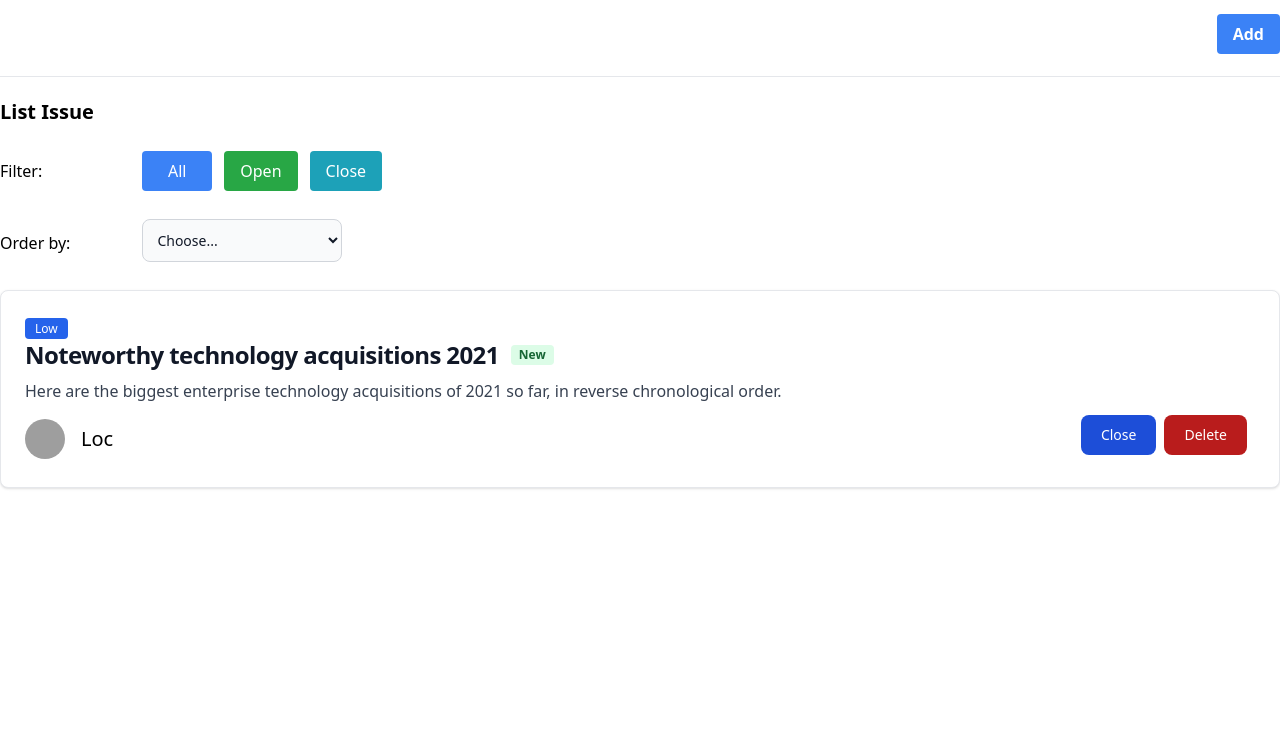
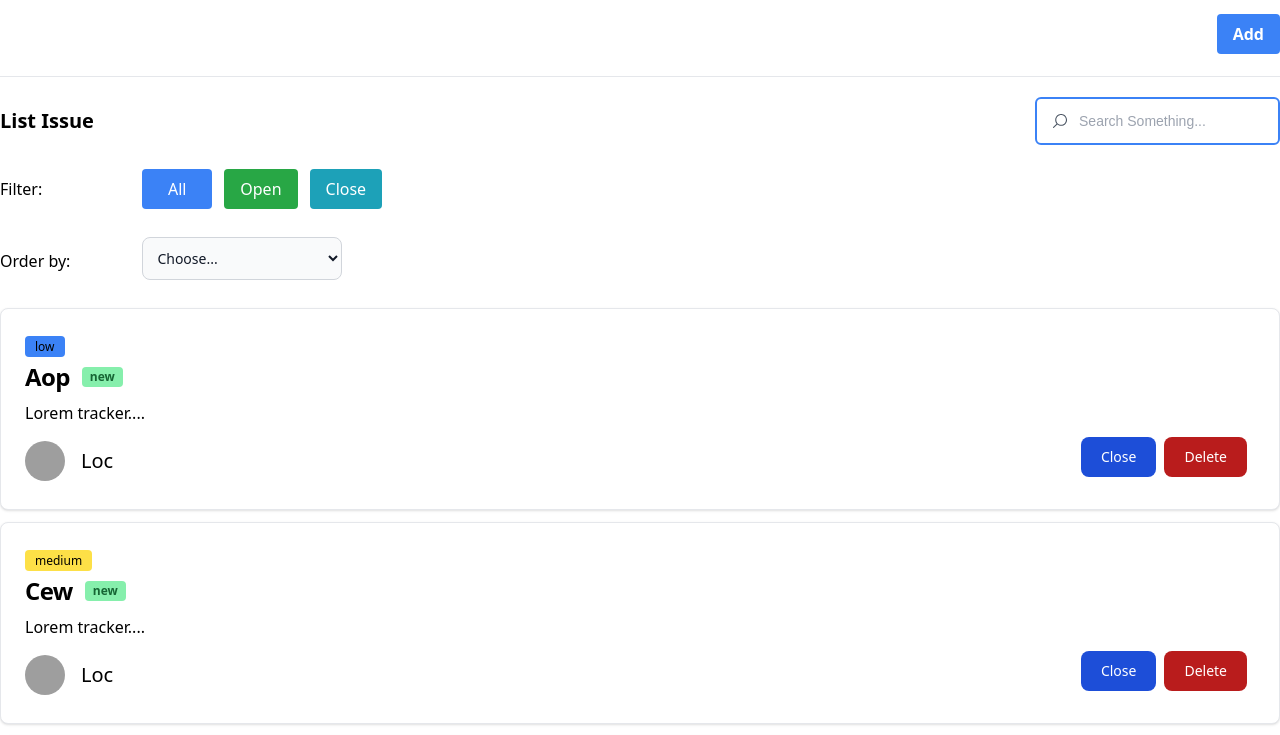
Before and after one commit to duyloc123/react-form-tracker, a React (Vite) app: page / in a window 1280 px wide. Shown: the part 535-1270 px from the top of the page. Before the commit the page ends 1039 px from the top, so only its background shows below. Built offline with nearby package versions, Linux system fonts and the light colour scheme; grey boxes are pictures that could not be loaded.

Commit message:
show list items, add, delete, update, search, sort

```diff
--- a/src/App.jsx
+++ b/src/App.jsx
@@ -1,4 +1,97 @@
+import React, { useRef } from "react";
+
 function App() {
+  const titleRef = React.useRef(null);
+  const authorRef = React.useRef(null);
+  const severityRef = React.useRef(null);
+  const descriptionRef = React.useRef(null);
+  const selectAuthorRef = React.useRef(null);
+  const searchRef = React.useRef(null);
+
+  const [issueTracker, setIssueTracker] = React.useState([
+    {
+      id: 1,
+      title: "Aop",
+      author: "Loc",
+      description: "Lorem tracker....",
+      severity: "low",
+      status: "new",
+    },
+    {
+      id: 2,
+      title: "Cew",
+      author: "Loc",
+      description: "Lorem tracker....",
+      severity: "medium",
+      status: "new",
+    },
+    {
+      id: 3,
+      title: "Bop",
+      author: "Loc",
+      description: "Lorem tracker....",
+      severity: "high",
+      status: "new",
+    },
+  ]);
+  const [filterIssue, setFilterIssue] = React.useState([]);
+
+  function addIssueTracker(e) {
+    e.preventDefault();
+    const items = {
+      id: issueTracker.length + 1,
+      title: titleRef.current.value,
+      author: authorRef.current.value,
+      severity: severityRef.current.value,
+      description: descriptionRef.current.value,
+      status: "new",
+    };
+    setIssueTracker((prevState) => {
+      return [...prevState, items];
+    });
+    setFilterIssue((prevState) => {
+      return [...prevState,items]
+    })
+  }
+
+  function deleteIssueTracker(idIssue) {
+    const newIssue = [...issueTracker].filter((items) => items.id !== idIssue);
+    setIssueTracker(newIssue);
+    setFilterIssue(newIssue);
+  }
+
+  function closeIssueTracker(idIssue) {
+    const updateIssue = issueTracker.map((items) =>
+      items.id === idIssue ? { ...items, status: "done" } : items
+    );
+    setIssueTracker(updateIssue);
+    setFilterIssue(updateIssue);
+  }
+
+  function selectAuthor() {
+    if (selectAuthorRef.current.value === "asc") {
+      const ascIssue = [...issueTracker].sort((a, b) =>
+        a.title.localeCompare(b.title)
+      );
+      setIssueTracker(ascIssue);
+      setFilterIssue(ascIssue);
+    }
+    if (selectAuthorRef.current.value === "desc") {
+      const descIssue = [...issueTracker].sort((a, b) =>
+        b.title.localeCompare(a.title)
+      );
+      setIssueTracker(descIssue);
+      setFilterIssue(descIssue);
+    }
+  }
+
+  function searchIssue() {
+    const searchValue = searchRef.current.value.toLowerCase();
+    const searchResults = issueTracker.filter((items) =>
+        items.title.toLowerCase().includes(searchValue)
+      );
+      setFilterIssue(searchResults);
+  }
 
   return (
     <>
@@ -12,14 +105,16 @@ function App() {
           <input
             type="text"
             id="issueTitle"
-          className="mt-3 mb-4 bg-gray-50 border border-gray-300 text-gray-900 text-sm rounded-lg focus:ring-blue-500 focus:border-blue-500 block w-full p-2.5 dark:bg-gray-700 dark:border-gray-600 dark:placeholder-gray-400 dark:text-white dark:focus:ring-blue-500 dark:focus:border-blue-500"
+            ref={titleRef}
+            className="mt-3 mb-4 bg-gray-50 border border-gray-300 text-gray-900 text-sm rounded-lg focus:ring-blue-500 focus:border-blue-500 block w-full p-2.5   "
             placeholder="Title..."
             required
           />
           <label htmlFor="issueAuthor">Author</label>
           <select
             id="issueAuthor"
-          class="mt-3 mb-4 bg-gray-50 border border-gray-300 text-gray-900 text-sm rounded-lg focus:ring-blue-500 focus:border-blue-500 block w-full p-2.5 dark:bg-gray-700 dark:border-gray-600 dark:placeholder-gray-400 dark:text-white dark:focus:ring-blue-500 dark:focus:border-blue-500"
+            ref={authorRef}
+            class="mt-3 mb-4 bg-gray-50 border border-gray-300 text-gray-900 text-sm rounded-lg focus:ring-blue-500 focus:border-blue-500 block w-full p-2.5   "
           >
             <option selected className="text-gray-300">
               Choose author...
@@ -31,22 +126,27 @@ function App() {
           <label htmlFor="issueSeverity">Severity</label>
           <select
             id="issueSeverity"
-          class="mt-3 mb-4 bg-gray-50 border border-gray-300 text-gray-900 text-sm rounded-lg focus:ring-blue-500 focus:border-blue-500 block w-full p-2.5 dark:bg-gray-700 dark:border-gray-600 dark:placeholder-gray-400 dark:text-white dark:focus:ring-blue-500 dark:focus:border-blue-500"
+            ref={severityRef}
+            className="mt-3 mb-4 bg-gray-50 border border-gray-300 text-gray-900 text-sm rounded-lg focus:ring-blue-500 focus:border-blue-500 block w-full p-2.5   "
           >
             <option selected>Choose severity...</option>
             <option value="Low">Low</option>
             <option value="Medium">Medium</option>
-          <option value="Hight">Hight</option>
+            <option value="High">High</option>
           </select>
           <label htmlFor="issueDescription">Description</label>
           <textarea
             id="issueDescription"
             rows="4"
-          class="block mt-3 p-2.5 w-full text-sm text-gray-900 bg-gray-50 rounded-lg border border-gray-300 focus:ring-blue-500 focus:border-blue-500 dark:bg-gray-700 dark:border-gray-600 dark:placeholder-gray-400 dark:text-white dark:focus:ring-blue-500 dark:focus:border-blue-500"
+            ref={descriptionRef}
+            class="block mt-3 p-2.5 w-full text-sm text-gray-900 bg-gray-50 rounded-lg border border-gray-300 focus:ring-blue-500 focus:border-blue-500   "
             placeholder="Write your thoughts here..."
           ></textarea>
           <div className=" w-full inline-block mb-4 mt-4 ">
-          <button class=" float-right bg-blue-500 hover:bg-blue-700 text-white font-bold py-2 px-4 rounded duration-300 ease-linear">
+            <button
+              className=" float-right bg-blue-500 hover:bg-blue-700 text-white font-bold py-2 px-4 rounded duration-300 ease-linear"
+              onClick={addIssueTracker}
+            >
               Add
             </button>
           </div>
@@ -54,7 +154,26 @@ function App() {
         {/* Select List */}
         <div className="border-t">
           <div>
-          <h2 className="mt-5 text-[20px] font-bold">List Issue</h2>
+            <div className="flex justify-between items-center mt-5">
+              <h2 className="text-[20px] font-bold">List Issue</h2>
+              <div class="flex px-4 py-3 rounded-md border-2 border-blue-500 overflow-hidden max-w-md font-[sans-serif]">
+                <svg
+                  xmlns="http://www.w3.org/2000/svg"
+                  viewBox="0 0 192.904 192.904"
+                  width="16px"
+                  class="fill-gray-600 mr-3 rotate-90"
+                >
+                  <path d="m190.707 180.101-47.078-47.077c11.702-14.072 18.752-32.142 18.752-51.831C162.381 36.423 125.959 0 81.191 0 36.422 0 0 36.423 0 81.193c0 44.767 36.422 81.187 81.191 81.187 19.688 0 37.759-7.049 51.831-18.751l47.079 47.078a7.474 7.474 0 0 0 5.303 2.197 7.498 7.498 0 0 0 5.303-12.803zM15 81.193C15 44.694 44.693 15 81.191 15c36.497 0 66.189 29.694 66.189 66.193 0 36.496-29.692 66.187-66.189 66.187C44.693 147.38 15 117.689 15 81.193z"></path>
+                </svg>
+                <input
+                  type="email"
+                  placeholder="Search Something..."
+                  className="w-full outline-none bg-transparent text-gray-600 text-sm"
+                  ref={searchRef}
+                  onChange={searchIssue}
+                />
+              </div>
+            </div>
             <div className="flex items-center mt-6">
               <h3 className="mr-[100px]">Filter:</h3>
               <button class="mr-3 w-[70px] h-[40px] bg-blue-500 hover:bg-blue-700 text-white  py-2 px-4 rounded duration-200 ease-linear">
@@ -71,7 +190,9 @@ function App() {
               <h3 className="mr-[72px]">Order by:</h3>
               <select
                 id="issueAuthor"
-              class="mt-3 mb-4 bg-gray-50 border border-gray-300 text-gray-900 text-sm rounded-lg focus:ring-blue-500 focus:border-blue-500 block w-[200px] p-2.5 dark:bg-gray-700 dark:border-gray-600 dark:placeholder-gray-400 dark:text-white dark:focus:ring-blue-500 dark:focus:border-blue-500"
+                ref={selectAuthorRef}
+                onChange={selectAuthor}
+                class="mt-3 mb-4 bg-gray-50 border border-gray-300 text-gray-900 text-sm rounded-lg focus:ring-blue-500 focus:border-blue-500 block w-[200px] p-2.5   "
               >
                 <option selected>Choose...</option>
                 <option value="asc">Asceding</option>
@@ -82,20 +203,42 @@ function App() {
           <div></div>
         </div>
         {/* Card Items */}
-      <div className="max-w-full mt-3 p-6 bg-white border border-gray-200 rounded-lg shadow dark:bg-gray-800 dark:border-gray-700">
-        <span className=" bg-blue-600 text-white text-xs font-medium me-2 px-2.5 py-0.5 rounded dark:bg-blue-900 dark:text-blue-300">
-          Low
+        {(filterIssue.length > 0 ? filterIssue : issueTracker).map((items) => {
+          return (
+            <div
+              className="max-w-full mt-3 p-6 bg-white border border-gray-200 rounded-lg shadow  "
+              key={items.id}
+            >
+              <span
+                className={`
+              ${
+                items.severity === "low"
+                  ? "bg-blue-500"
+                  : items.severity === "medium"
+                  ? "bg-yellow-300"
+                  : "bg-red-500"
+              }
+              text-xs font-medium me-2 px-2.5 py-0.5 rounded
+                `}
+              >
+                {items.severity}
               </span>
-        <div className="flex gap-3 items-center mb-2">
-          <h5 className="text-2xl font-bold tracking-tight text-gray-900 dark:text-white">
-            Noteworthy technology acquisitions 2021
+              <div className="flex gap-3 items-center mb-2 mt-1">
+                <h5 className="text-2xl font-bold tracking-tight ">
+                  {items.title}
                 </h5>
-          <span className="bg-green-100 text-green-800 text-xs font-bold me-2 px-2 py-0.5 rounded dark:bg-green-900 dark:text-green-300">New</span>
+                <span
+                  className={`${
+                    items.status === "new"
+                      ? "bg-green-300 text-green-800"
+                      : "bg-gray-300 text-gray-800"
+                  }
+                text-xs font-bold me-2 px-2 py-0.5 rounded`}
+                >
+                  {items.status}
+                </span>
               </div>
-        <p className="mb-3 font-normal text-gray-700 dark:text-gray-400">
-          Here are the biggest enterprise technology acquisitions of 2021 so
-          far, in reverse chronological order.
-        </p>
+              <p className="mb-3 font-normal ">{items.description}</p>
               <div className="flex justify-between ">
                 <div className="flex items-center gap-4">
                   <img
@@ -103,28 +246,31 @@ function App() {
                     src="https://flowbite.com/docs/images/people/profile-picture-5.jpg"
                     alt="Rounded avatar"
                   ></img>
-            <p className="text-xl">Loc</p>
+                  <p className="text-xl">{items.author}</p>
                 </div>
                 <div>
                   <button
                     type="button"
-              className="text-white bg-blue-700 hover:bg-blue-800 focus:ring-4 focus:ring-blue-300 font-medium rounded-lg text-sm px-5 py-2.5 me-2 mb-2 dark:bg-blue-600 dark:hover:bg-blue-700 focus:outline-none dark:focus:ring-blue-800 duration-300 ease-linear"
+                    className="text-white bg-blue-700 hover:bg-blue-800 focus:ring-4 focus:ring-blue-300 font-medium rounded-lg text-sm px-5 py-2.5 me-2 mb-2 duration-300 ease-linear"
+                    onClick={() => closeIssueTracker(items.id)}
                   >
                     Close
                   </button>
                   <button
                     type="button"
-              className="focus:outline-none text-white bg-red-700 hover:bg-red-800 focus:ring-4 focus:ring-red-300 font-medium rounded-lg text-sm px-5 py-2.5 me-2 mb-2 dark:bg-red-600 dark:hover:bg-red-700 dark:focus:ring-red-900 duration-300 ease-linear"
+                    className="focus:outline-none text-white bg-red-700 hover:bg-red-800 focus:ring-4 focus:ring-red-300 font-medium rounded-lg text-sm px-5 py-2.5 me-2 mb-2  duration-300 ease-linear"
+                    onClick={() => deleteIssueTracker(items.id)}
                   >
                     Delete
                   </button>
                 </div>
               </div>
             </div>
+          );
+        })}
       </div>
-
     </>
-  )
+  );
 }
 
-export default App
+export default App;
```
Lines whose indentation alone changed are shown as unchanged.
